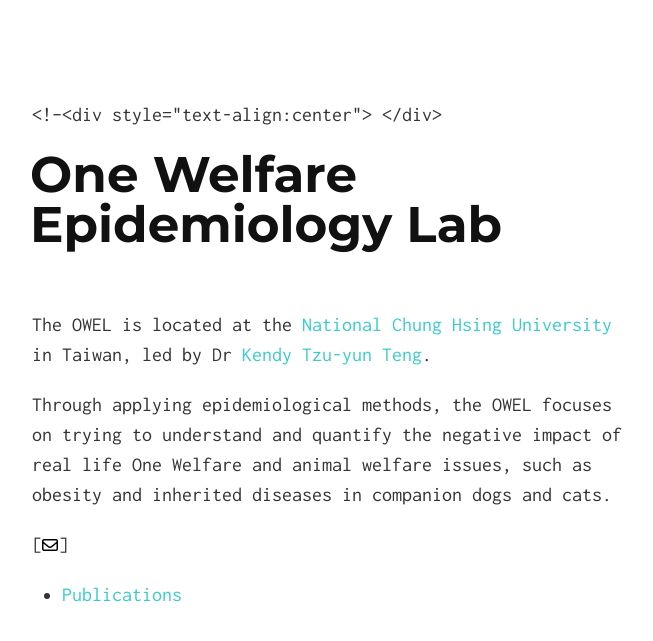
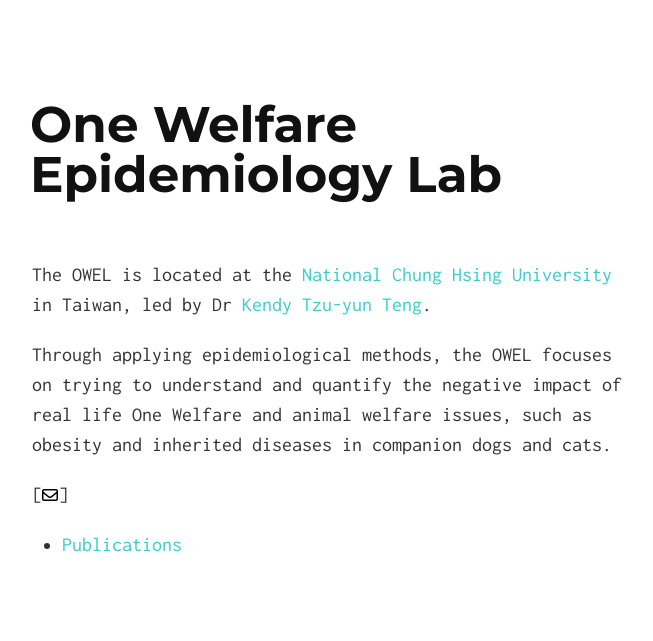
Before and after one commit to kendyteng/kendyteng.github.io, a Jekyll site: the page built from index.md, in a window 1280 px wide. Shown: the top 641 px of the page, without its empty margins (308-961 px from the left). Built offline with Jekyll 4.4.1, drawn with Linux system fonts in a browser that asks for light colours; nearby versions of some CDN libraries.

Commit message:
Update index.md

```diff
--- a/index.md
+++ b/index.md
@@ -1,11 +1,7 @@
 ---
-title:
+title: One Welfare Epidemiology Lab
 layout: default
 ---
-<!--<div style="text-align:center">
-</div>
-
-# One Welfare Epidemiology Lab
 
 The OWEL is located at the <span><a href="http://www.vm.nchu.edu.tw/" target="_blank" rel="noopener noreferrer"> National Chung Hsing University</a></span> in Taiwan, led by Dr <span><a href="https://scholar.google.com/citations?user=FO4xM_oAAAAJ&hl=en/" target="_blank" rel="noopener noreferrer"> Kendy Tzu-yun Teng</a></span>.
 
```
